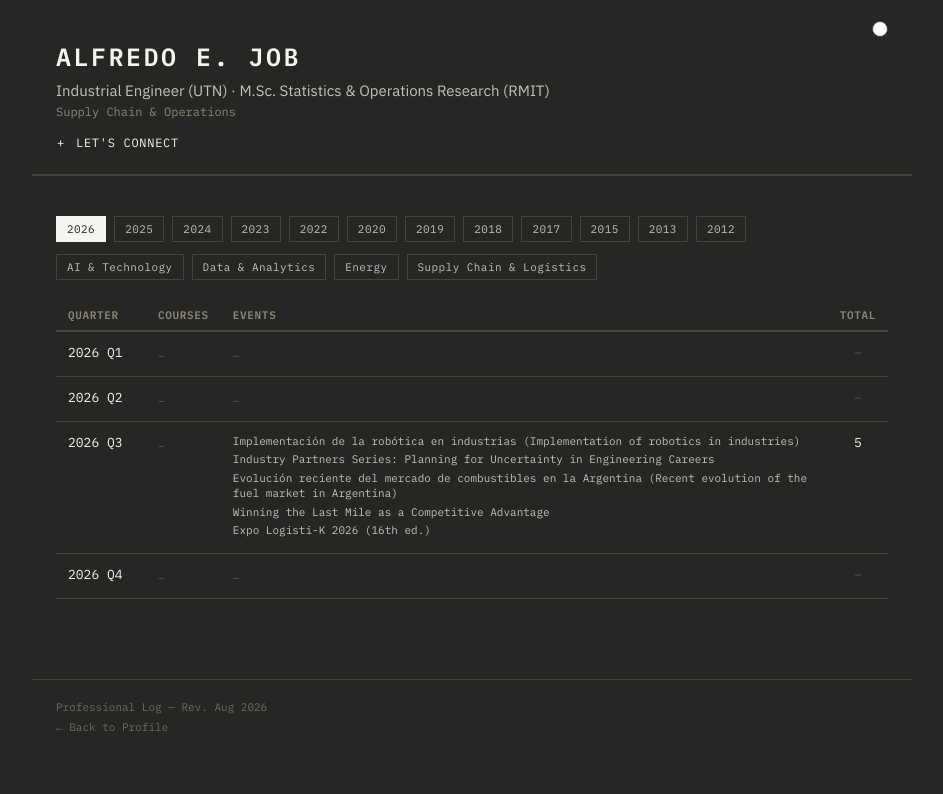
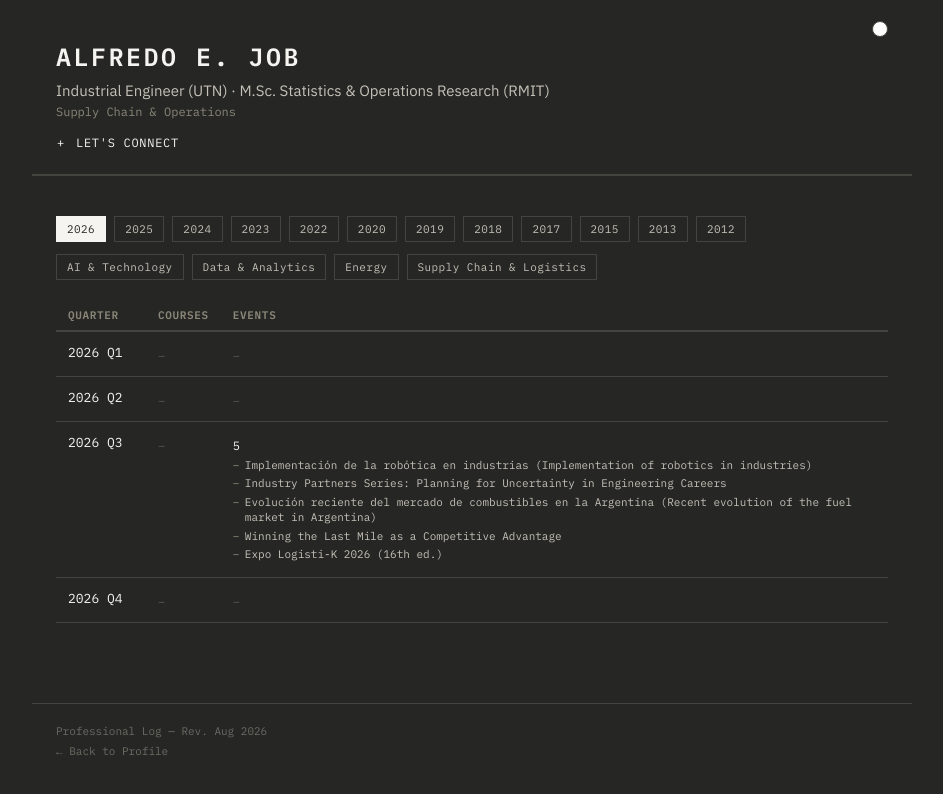
Before and after one commit to aedjob/career-log, a React (Vite) app: page / in a window 1280 px wide. Both pictures are taken after a click on the button "Events scheduler". Shown: the top 794 px of the page, without its empty margins (168-1111 px from the left). Built offline with nearby package versions, Linux system fonts and the light colour scheme.

Commit message:
Remove Total column; show per-cell count with dash-bulleted entry names instead

```diff
--- a/src/App.jsx
+++ b/src/App.jsx
@@ -512,18 +512,31 @@ function CpdMatrix({ cpd, filters }) {
       );
     }
     return (
-      <ul style={{ margin: 0, padding: 0, listStyle: "none" }}>
+      <div>
+        <span className="mono" style={{ fontSize: 12, color: t.textPrimary }}>
+          {items.length}
+        </span>
+        <ul style={{ margin: "4px 0 0", padding: 0, listStyle: "none" }}>
           {items.map((e) => (
             <li
               key={e.id}
               className="mono"
-            style={{ fontSize: 11, color: t.textBody, marginBottom: 3, lineHeight: 1.4 }}
+              style={{
+                fontSize: 11,
+                color: t.textBody,
+                marginBottom: 3,
+                lineHeight: 1.4,
+                paddingLeft: 12,
+                position: "relative",
+              }}
             >
+              <span style={{ position: "absolute", left: 0, color: t.textMuted }}>–</span>
               {e.title}
               {e.completed === 0 && <span style={{ color: t.textMuted }}> (planned)</span>}
             </li>
           ))}
         </ul>
+      </div>
     );
   }
 
@@ -617,20 +630,6 @@ function CpdMatrix({ cpd, filters }) {
             >
               Events
             </th>
-            <th
-              className="mono"
-              style={{
-                textAlign: "center",
-                padding: "8px 12px",
-                fontSize: 11,
-                letterSpacing: "0.06em",
-                textTransform: "uppercase",
-                color: t.textMuted,
-                width: 60,
-              }}
-            >
-              Total
-            </th>
           </tr>
         </thead>
         <tbody>
@@ -649,18 +648,6 @@ function CpdMatrix({ cpd, filters }) {
               </td>
               <td style={{ padding: "12px", verticalAlign: "top" }}>{renderList(row.courses)}</td>
               <td style={{ padding: "12px", verticalAlign: "top" }}>{renderList(row.events)}</td>
-              <td
-                className="mono"
-                style={{
-                  padding: "12px",
-                  fontSize: 13,
-                  color: row.total > 0 ? t.textPrimary : t.borderIcon,
-                  textAlign: "center",
-                  verticalAlign: "top",
-                }}
-              >
-                {row.total > 0 ? row.total : "–"}
-              </td>
             </tr>
           ))}
         </tbody>
```
Lines whose indentation alone changed are shown as unchanged.
